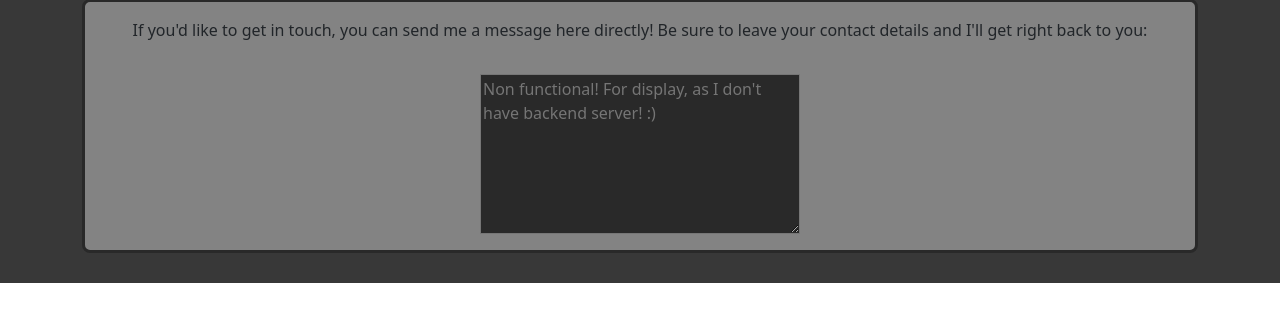
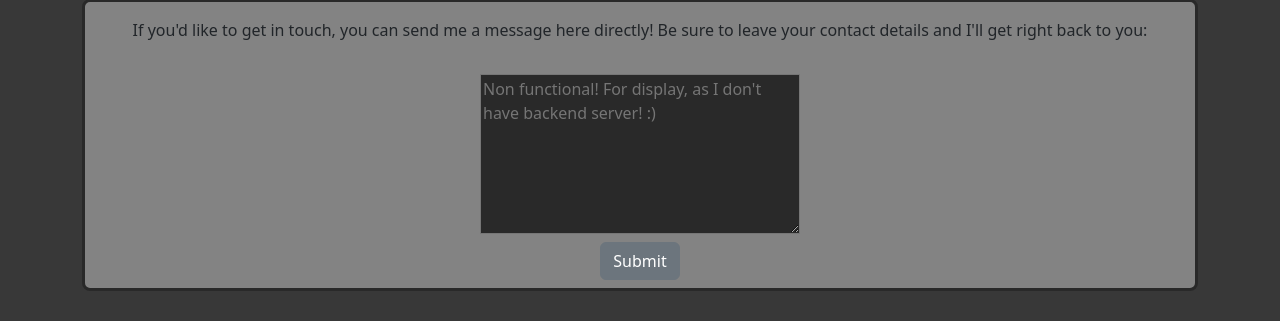
Before and after one commit to T3TR/finalResume, a plain HTML site: page index.html in a window 1280 px wide. Shown: the part 3773-4094 px from the top of the page. Before the commit the page ends 4056 px from the top, so only its background shows below. Drawn offline with nearby package versions, Linux system fonts and the light colour scheme.

Commit message:
Adds a buttom to the form

```diff
--- a/css/stylesheet.css
+++ b/css/stylesheet.css
@@ -135,5 +135,9 @@
     height: 10rem;
     width: 20rem;
     object-fit: contain;
-    margin-bottom: 1rem;
+    margin-bottom: 0.5rem;
 }
+.btnPos{
+    text-align: center;
+    margin-bottom: 0.5rem;
+}
--- a/index.html
+++ b/index.html
@@ -247,6 +247,9 @@
                         <div class="textBox">
                             <label for="getInTouch" class="TBLabel"><p class="text-center">If you'd like to get in touch, you can send me a message here directly! Be sure to leave your contact details and I'll get right back to you:</p></label>
                                 <textarea name="getInTouch" id="getInTouch" placeholder="Non functional! For display, as I don't have backend server! :)"></textarea>
+                                <div class="btnPos">
+                                    <button type="submit" class="btn btn-secondary">Submit</button>
+                                </div>
                         </div>
                     </div>
                 </div>
```
